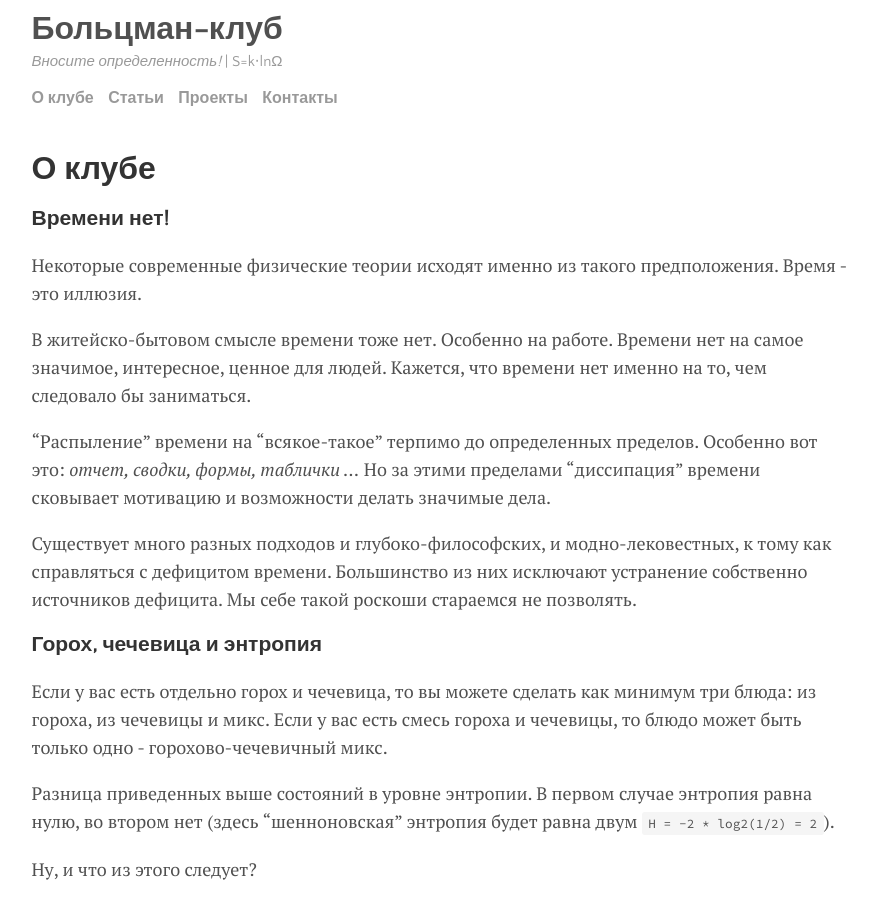
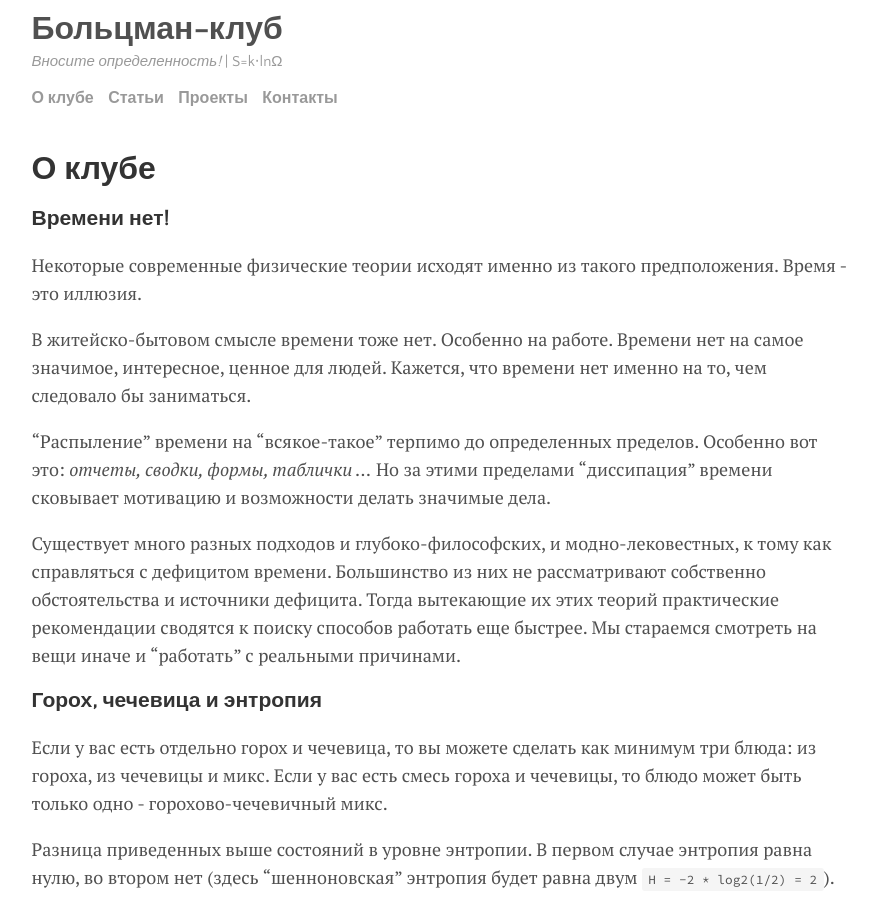
Before and after one commit to kontur32/Boltzmann, a Jekyll site: the page built from menu/о-клубе.md, in a window 1280 px wide and 900 px high. Shown: the whole window, without its empty margins (201-1078 px from the left). Built offline with Jekyll 4.4.1, drawn with Linux system fonts in a browser that asks for light colours.

Commit message:
редакция

```diff
--- a/menu/о-клубе.md
+++ b/menu/о-клубе.md
@@ -11,9 +11,9 @@ permalink: /about
 
 В житейско-бытовом смысле времени тоже нет. Особенно на работе. Времени нет на самое значимое, интересное, ценное для людей. Кажется, что времени нет именно на то, чем следовало бы заниматься.
 
-"Распыление" времени на "всякое-такое" терпимо до определенных пределов. Особенно вот это: *отчет, сводки, формы, таблички ...* Но за этими пределами "диссипация" времени сковывает мотивацию и возможности делать значимые дела.
+"Распыление" времени на "всякое-такое" терпимо до определенных пределов. Особенно вот это: *отчеты, сводки, формы, таблички ...* Но за этими пределами "диссипация" времени сковывает мотивацию и возможности делать значимые дела.
 
-Существует много разных подходов и глубоко-философских, и модно-лековестных, к тому как справляться с дефицитом времени. Большинство из них исключают устранение собственно источников дефицита. Мы себе такой роскоши стараемся не позволять.
+Существует много разных подходов и глубоко-философских, и модно-лековестных, к тому как справляться с дефицитом времени. Большинство из них не рассматривают собственно обстоятельства и источники дефицита. Тогда вытекающие их этих теорий практические рекомендации сводятся к поиску способов работать еще быстрее.  Мы стараемся смотреть на вещи иначе и "работать" с реальными причинами.
 
 ### Горох, чечевица и энтропия
 
```
